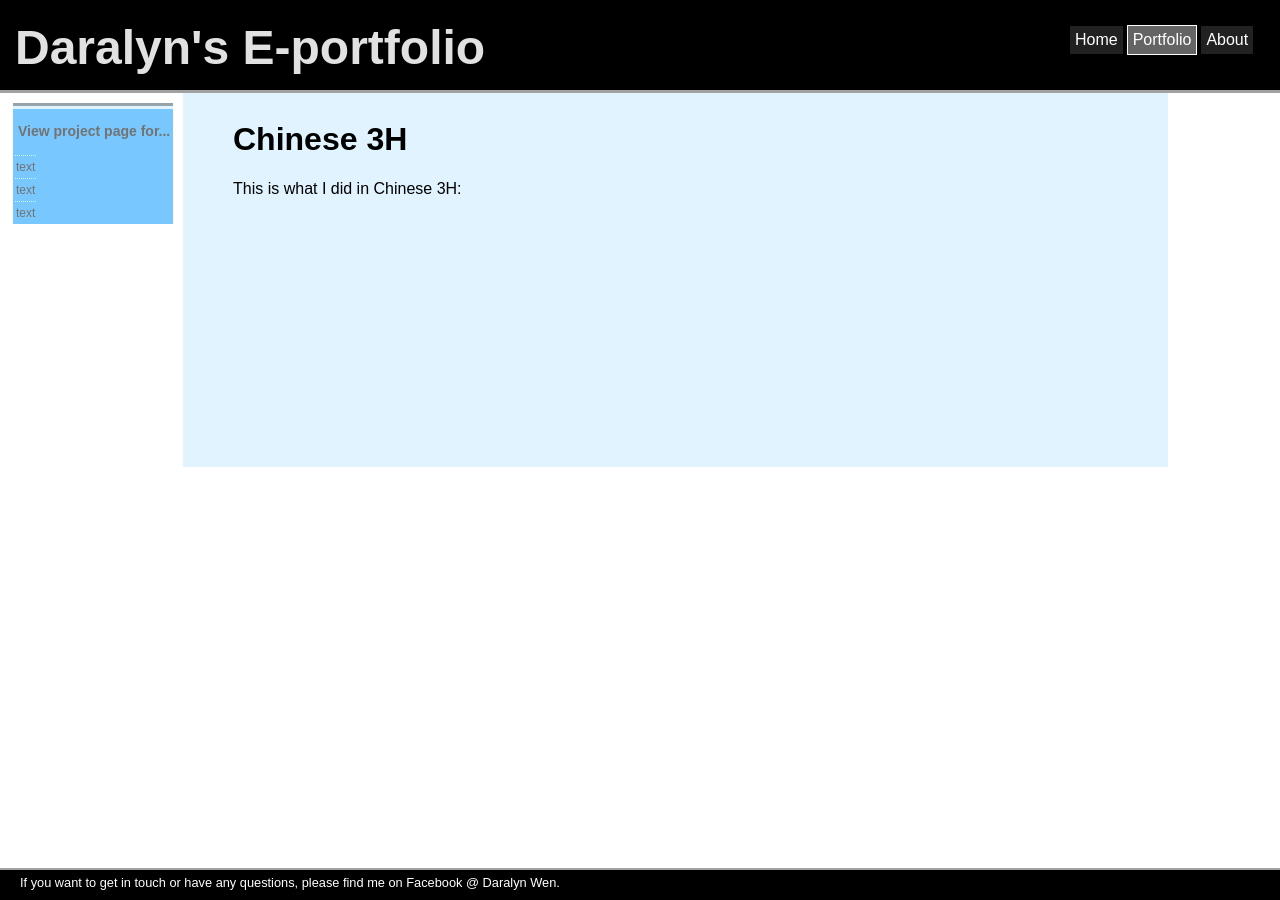
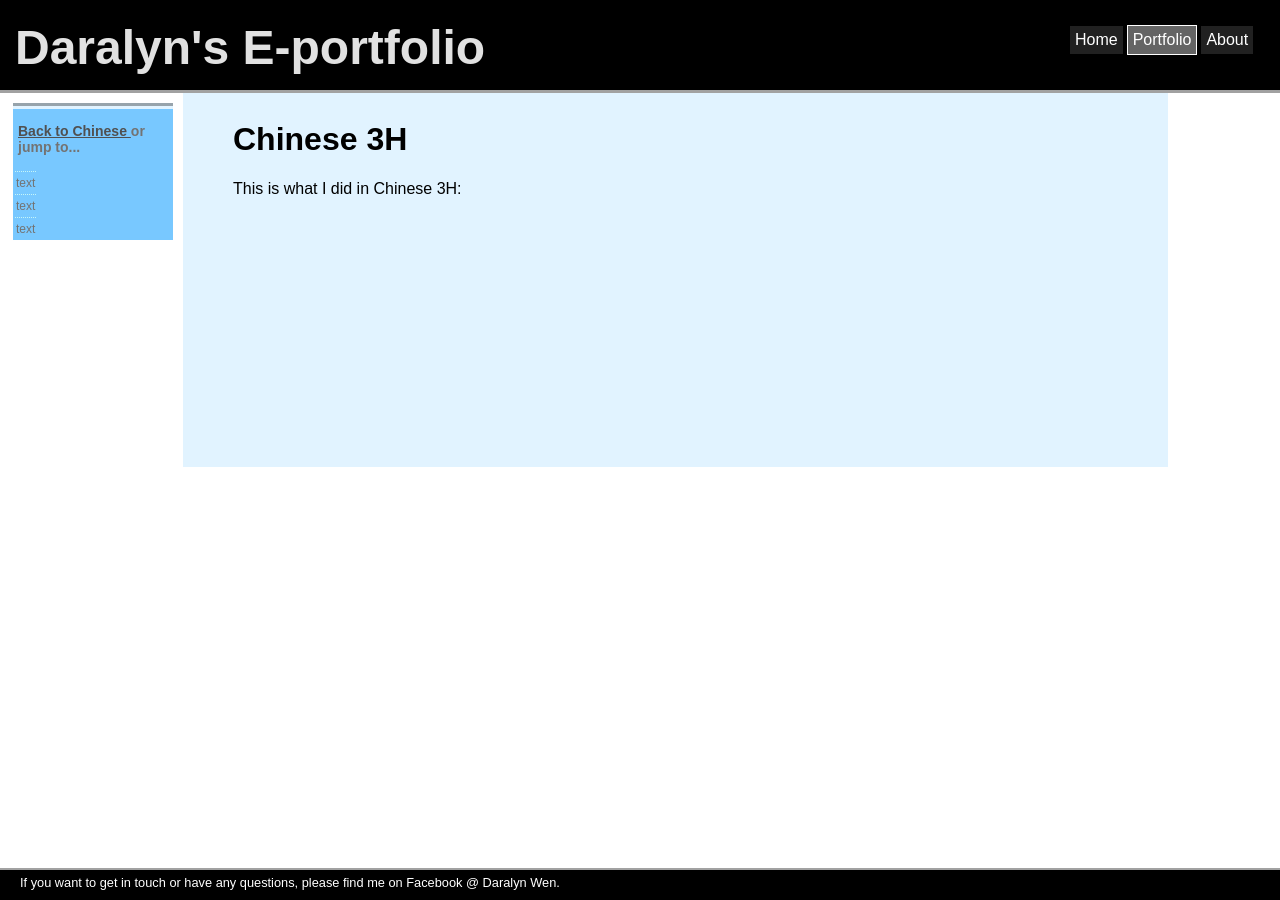
Before and after one commit to daralyn/daralyn.github.io, a Jekyll site: the page built from portfolio/chinese/chinese3h.html, in a window 1280 px wide. Built offline with Jekyll 4.4.1, drawn with Linux system fonts in a browser that asks for light colours.

Commit message:
Update chinese3h.html

```diff
--- a/portfolio/chinese/chinese3h.html
+++ b/portfolio/chinese/chinese3h.html
@@ -8,7 +8,7 @@ title: Daralyn's Chinese Portfolio - Chinese 3H
 <p> This is what I did in Chinese 3H: </p>
 
 <div class="sidebar">
-	<h3 class="sidelinkbig"> View project page for...</h3>
+	<h3 class="sidelinkbig"> <a href="https://daralyn.github.io/portfolio/chinese/"> Back to Chinese </a> or jump to...</h3>
 		<table>
 			<tbody>
 				<tr class="sidelist">
```
